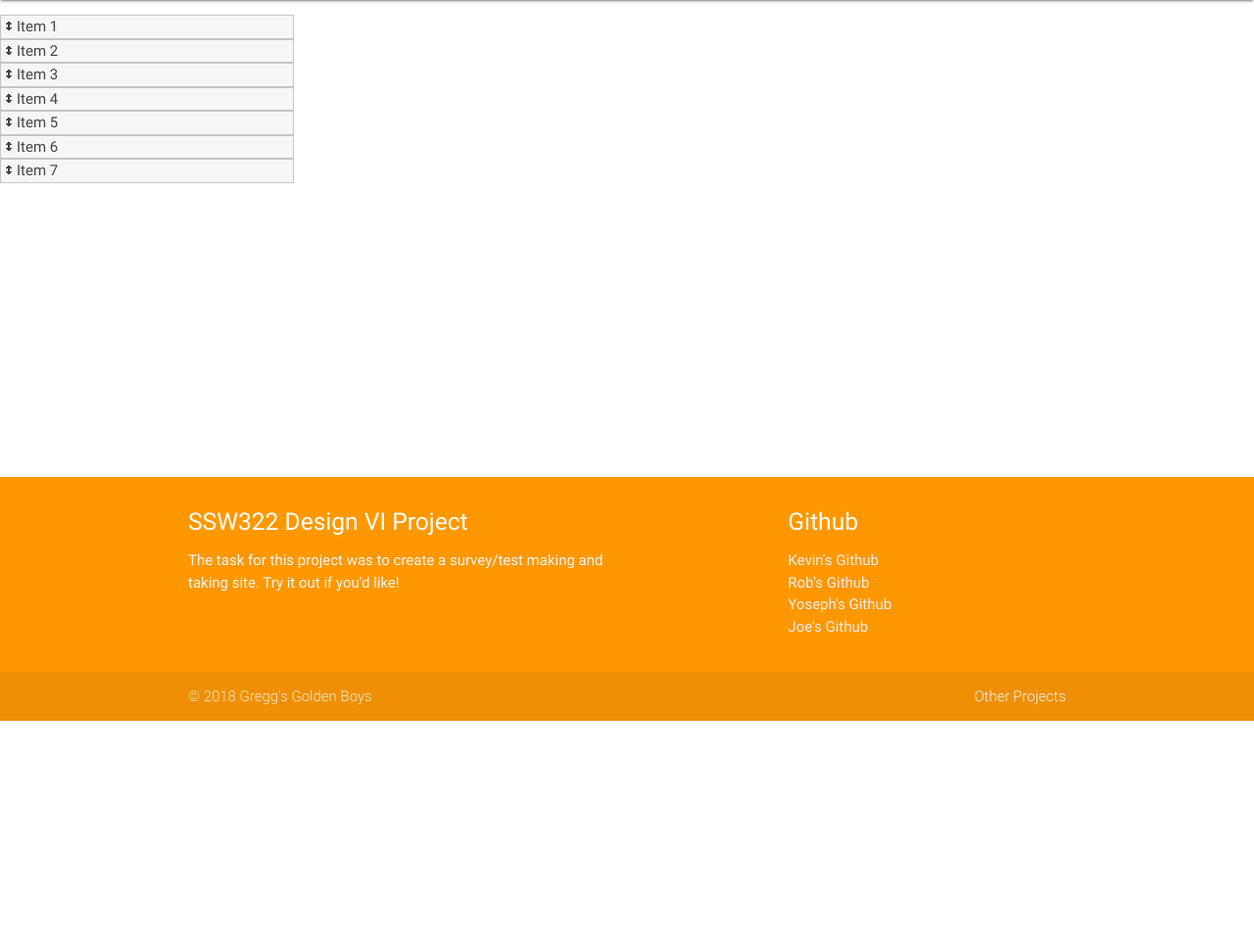
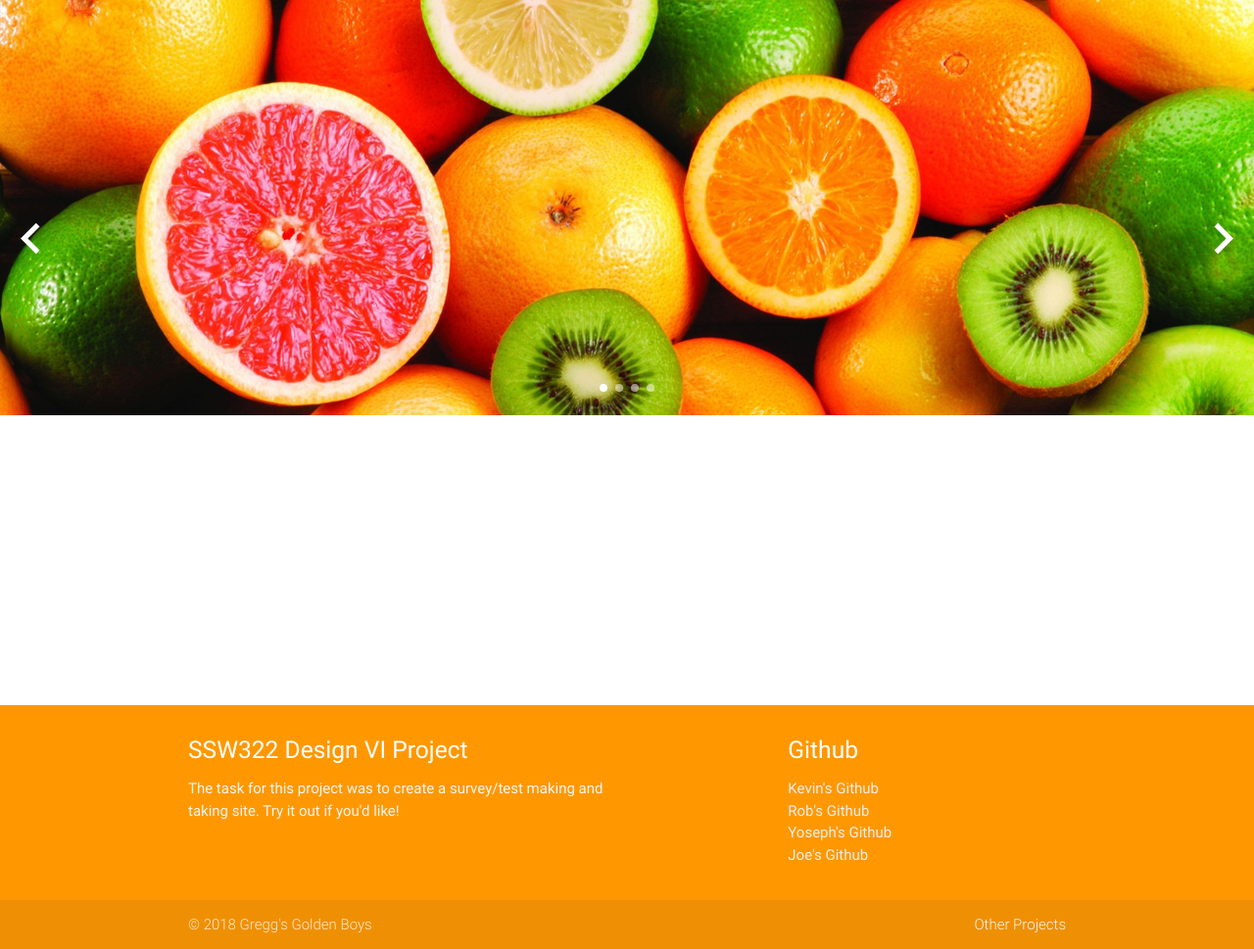
Before and after one commit to khockenj/ssw322, a Flask app: page / in a window 1280 px wide. Shown: the part 64-1033 px from the top of the page at 98% size. Before the commit the page ends 800 px from the top, so only its background shows below. Run offline with Flask 2, Linux system fonts and the light colour scheme; parts of the project's set-up code (start-up, migrations or seed data) failed here and were passed over; some libraries are stand-ins or nearby versions.

Commit message:
updated layout

```diff
--- a/flasr/templates/index.html
+++ b/flasr/templates/index.html
@@ -43,25 +43,26 @@
  #git:hover {
  color:white !important;
  }
+.carousel {
+max-height:58.87%;
+}
+.arrows {
+top:50%;
+position:absolute;
+}
+.arrows-text{
+   font-size: 4.2rem;
+  }
+  a.arrows-text{
+    color:white !important;
+  }
+  img.car {
+  <!--Caro img-->
+  }
+  .modal, .modal-footer {
+  background-color:#fff8ef !important;
+  }
 </style>
- <script>
-  $( function() {
-    $( "#sortable" ).sortable();
-    $( "#sortable" ).disableSelection();
-  });
-
-  (function ($) {
-    $(function () {
-
-        //initialize all modals
-        $('.modal').modal();
-
-        //or by click on trigger
-        $('.modal-trigger').modal();
-
-    }); // end of document ready
-})(jQuery); // end of jQuery name space
-  </script>
 </head>
 <body>
 <!--Header-->
@@ -90,7 +91,34 @@
   <!--Main-->
   <!--Put stuff below-->
  <main>
-	<div style='width:300px'>
+   <div class="carousel carousel-slider center" data-indicators="true">
+    <div class="carousel-fixed-item center">
+	<!--Any Item to be on every slide here-->
+    </div>
+	 <div class="carousel-fixed-item center arrows">
+     <div class="left">
+      <a id="prev" class="arrows-text waves-effect waves-light"><i class="material-icons left arrows-text">chevron_left</i></a>
+     </div>
+
+     <div class="right">
+     <a id="next" class="arrows-text waves-effect waves-light"><i class="material-icons right arrows-text">chevron_right</i></a>
+     </div>
+    </div>
+    <div class="carousel-item transparent white-text" href="#one!">
+	<img class="car" src="{{url_for('static', filename='files/hdfruit.jpg') }}">
+    </div>
+    <div class="carousel-item purple white-text" href="#two!">
+    <img class="car" src="{{url_for('static', filename='files/lime.jpg') }}">
+    </div>
+    <div class="carousel-item green white-text" href="#three!">
+    <img class="car" src="{{url_for('static', filename='files/berries.jpg') }}">
+    </div>
+    <div class="carousel-item blue white-text" href="#four!">
+	<img class="car" src="{{url_for('static', filename='files/strawberries.jpg') }}">
+    </div>
+  </div>
+
+	<!--<div style='width:300px'>
 <ul id="sortable">
   <li class="ui-state-default"><span class="ui-icon ui-icon-arrowthick-2-n-s"></span>Item 1</li>
   <li class="ui-state-default"><span class="ui-icon ui-icon-arrowthick-2-n-s"></span>Item 2</li>
@@ -100,7 +128,8 @@
   <li class="ui-state-default"><span class="ui-icon ui-icon-arrowthick-2-n-s"></span>Item 6</li>
   <li class="ui-state-default"><span class="ui-icon ui-icon-arrowthick-2-n-s"></span>Item 7</li>
 </ul>
-</div>
+</div>-->
+
 <!--Register Modal-->
    <div id="reg" class="modal">
     <div class="modal-content">
@@ -186,9 +215,31 @@
           </div>
         </footer>
         </body>
-<script>
-  $("i#searchbutton").click(function(){
-	alert('hello');
+ <script>
+  $( function() {
+    $( "#sortable" ).sortable();
+    $( "#sortable" ).disableSelection();
   });
-  </script>
+
+
+  (function ($) {
+    $(function () {
+        $('.modal').modal();
+        $('.modal-trigger').modal();
+		$('.carousel.carousel-slider').carousel({fullWidth: true});
+	}); // end of document ready
+})(jQuery);
+
+	$('#next').click(function(e){
+      e.preventDefault();
+      e.stopPropagation();
+      $('.carousel').carousel('next');
+	});
+
+   $('#prev').click(function(e){
+      e.preventDefault();
+      e.stopPropagation();
+      $('.carousel').carousel('prev');
+   });
+</script>
 </html>
```
Also changed, not shown: flasr/static/files/berries.jpg (added), flasr/static/files/hdfruit.jpg (added), flasr/static/files/img1.jpg (added), flasr/static/files/lime.jpg (added), flasr/static/files/office.jpg (added), flasr/static/files/orange.jpg (added), flasr/static/files/strawberries.jpg (added), 2 other files.
